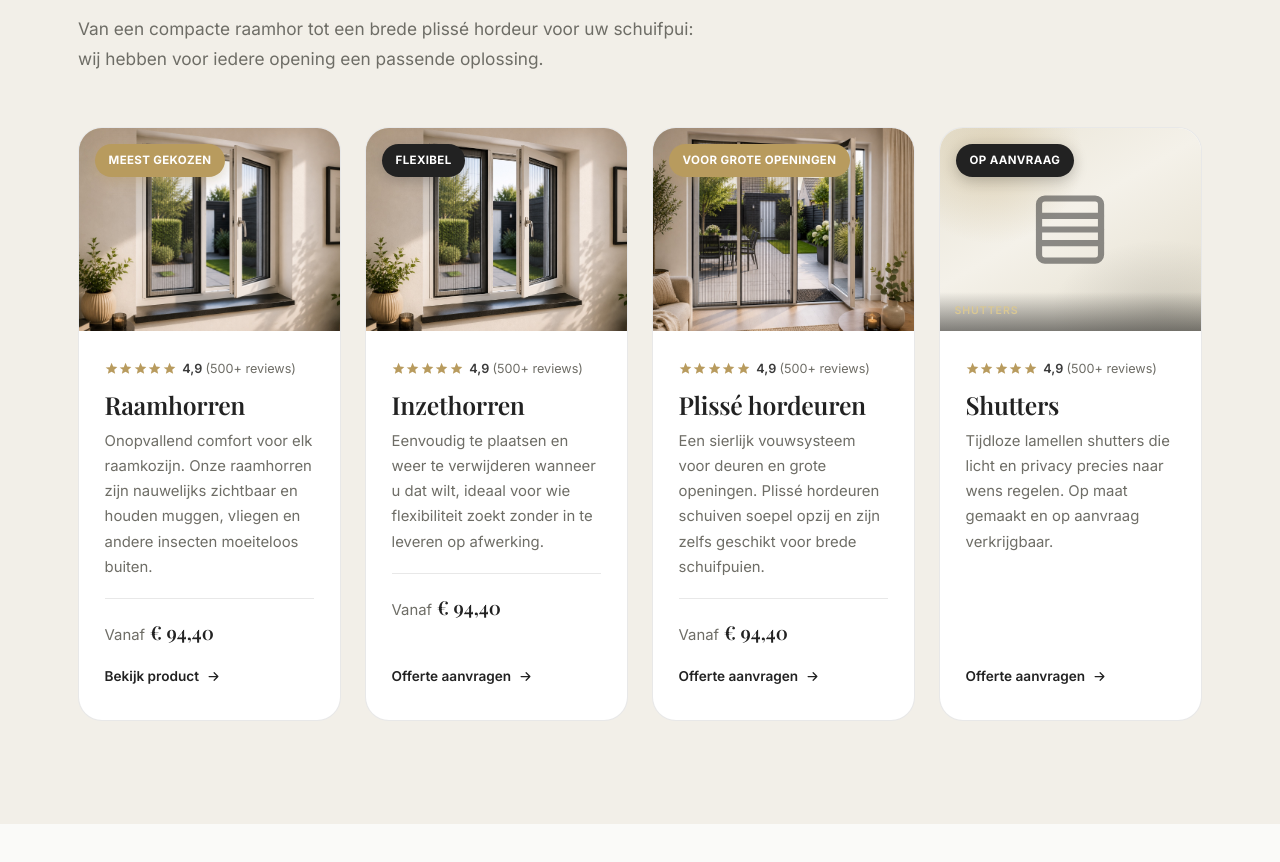
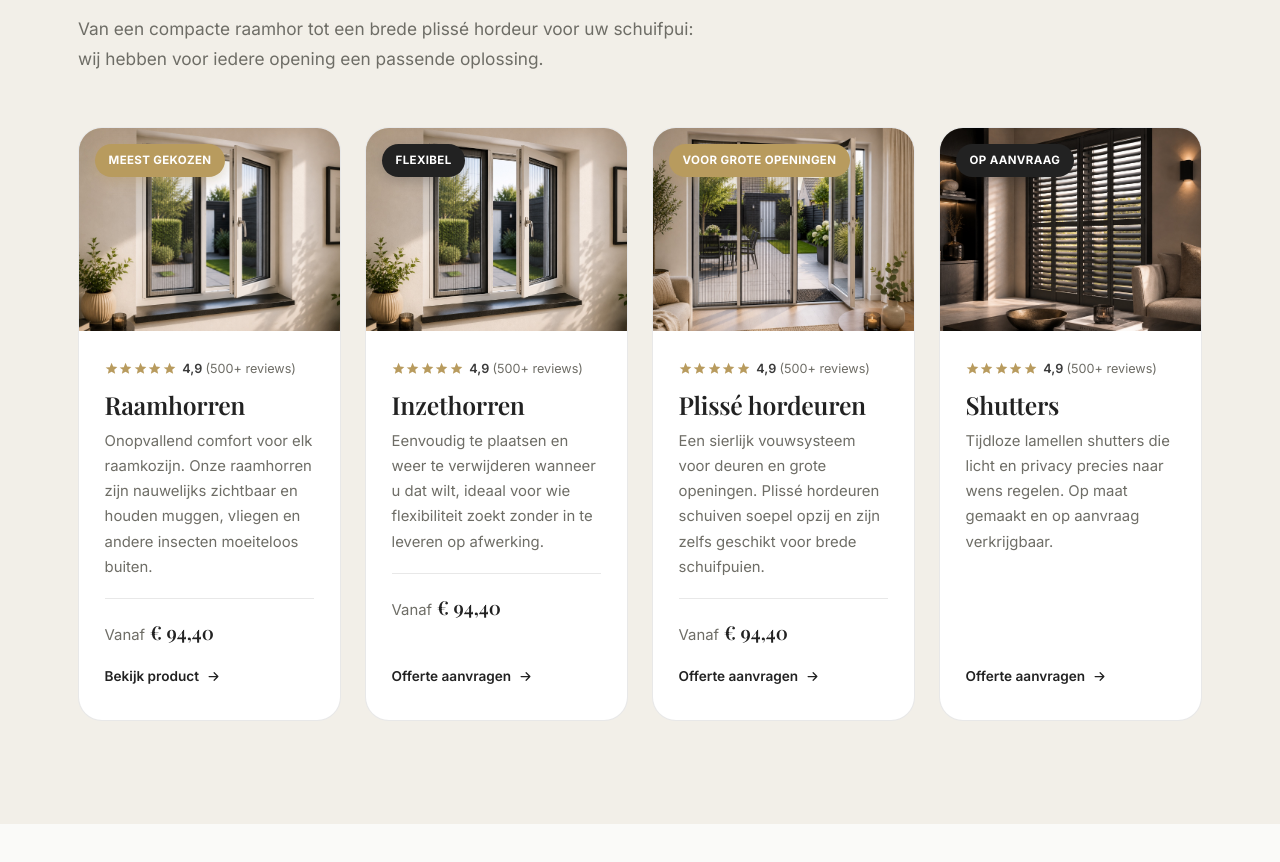
Before and after one commit to Loutfigha/Veloura, a plain HTML site: page index.html in a window 1280 px wide. Shown: the part 2786-3648 px from the top of the page. Drawn offline with nearby package versions, Linux system fonts and the light colour scheme.

Commit message:
Voeg echte productfoto toe voor Shutters
Vervangt het placeholder-icoon op de homepage en de raamhorren-pagina
door een echte foto van shutters, geleverd door de klant.

```diff
--- a/index.html
+++ b/index.html
@@ -270,10 +270,7 @@
         <article class="product-card reveal">
           <div class="photo-frame product-card-photo">
             <span class="tag-badge dark">Op aanvraag</span>
-            <div class="photo-frame-art" aria-hidden="true">
-              <svg viewBox="0 0 24 24" fill="none" stroke="currentColor" stroke-width="1.6" stroke-linecap="round" stroke-linejoin="round"><rect x="4" y="4" width="16" height="16" rx="1.5"/><path d="M4 8.5h16M4 12h16M4 15.5h16"/></svg>
-            </div>
-            <span class="photo-label">Shutters</span>
+            <img src="images/shutters-woonkamer-veloura.jpg" alt="Shutters in antraciet voor een openslaande tuindeur" width="1448" height="1086" loading="lazy">
           </div>
           <div class="product-card-body">
             <div class="product-card-rating">
```
Also changed, not shown: raamhorren.html (+1 -3 lines), images/shutters-woonkamer-veloura.jpg (added).
